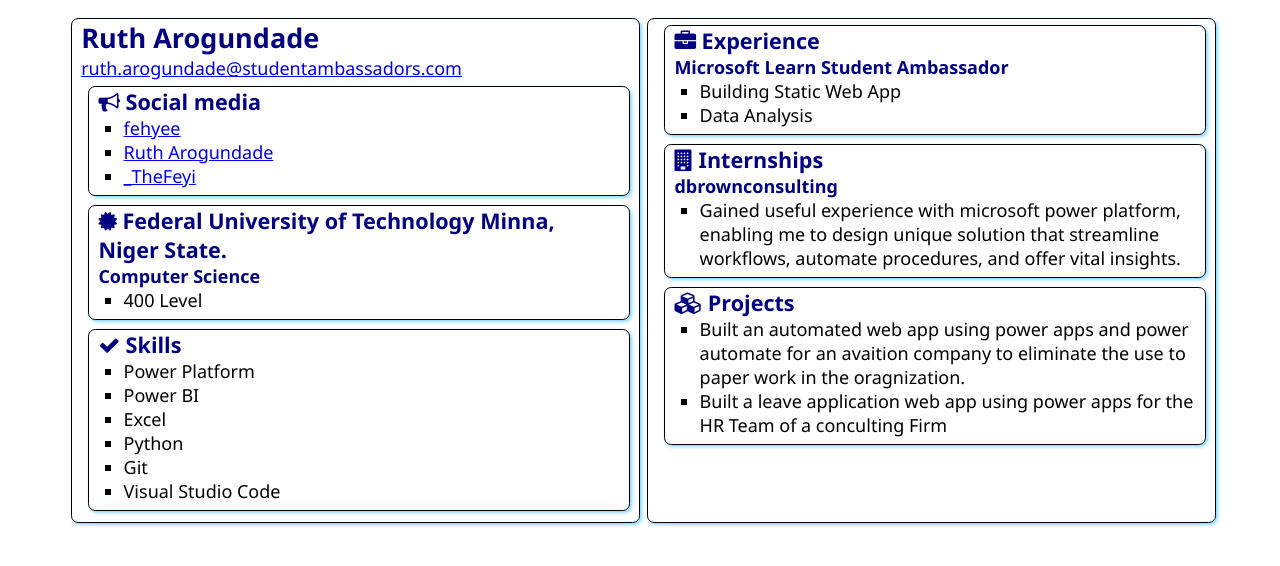
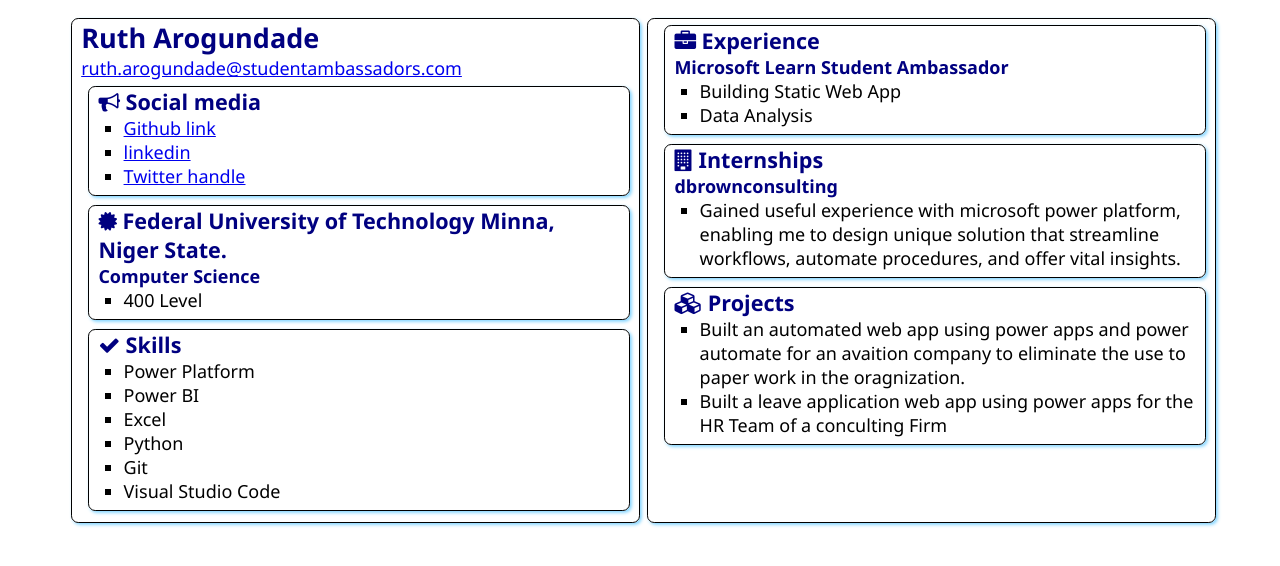
Before and after one commit to fehyee/SATechnicalOnboarding, a plain HTML site: page src/index.html in a window 1280 px wide. Drawn offline with Linux system fonts and the light colour scheme.

Commit message:
Update index.html

```diff
--- a/src/index.html
+++ b/src/index.html
@@ -21,9 +21,9 @@
                     Social media
                 </h2>
                 <ul>
-                    <li><a href="https://github.com/<handle>">fehyee</a></li>
-                    <li><a href="https://linkedin.com/in/<handle>">Ruth Arogundade</a></li>
-                    <li><a href="https://twitter.com/<handle>">_TheFeyi</a></li>
+                    <li><a href="https://github.com/fehyee">Github link</a></li>
+                    <li><a href="https://linkedin.com/in/Ruth Arogundade">linkedin</a></li>
+                    <li><a href="https://twitter.com/_TheFeyi">Twitter handle</a></li>
                 </ul>
             </section>
 
```
